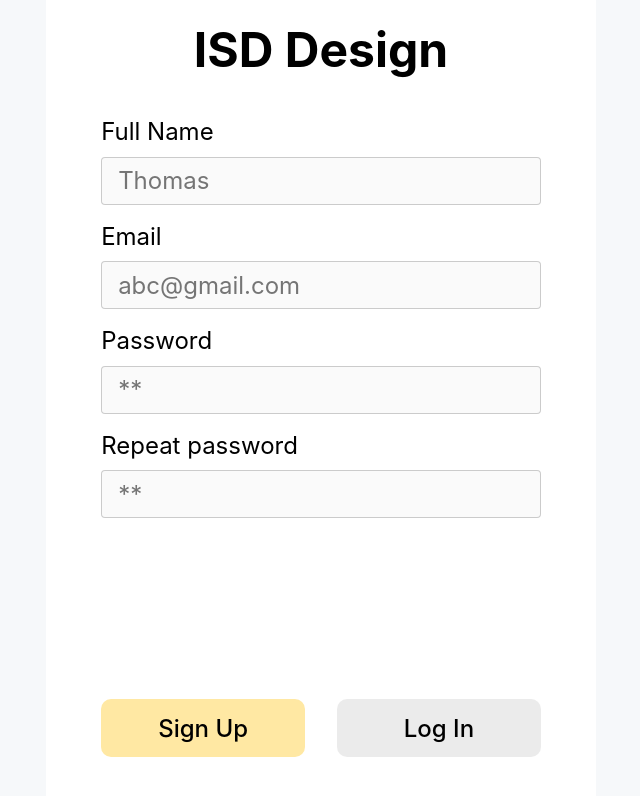
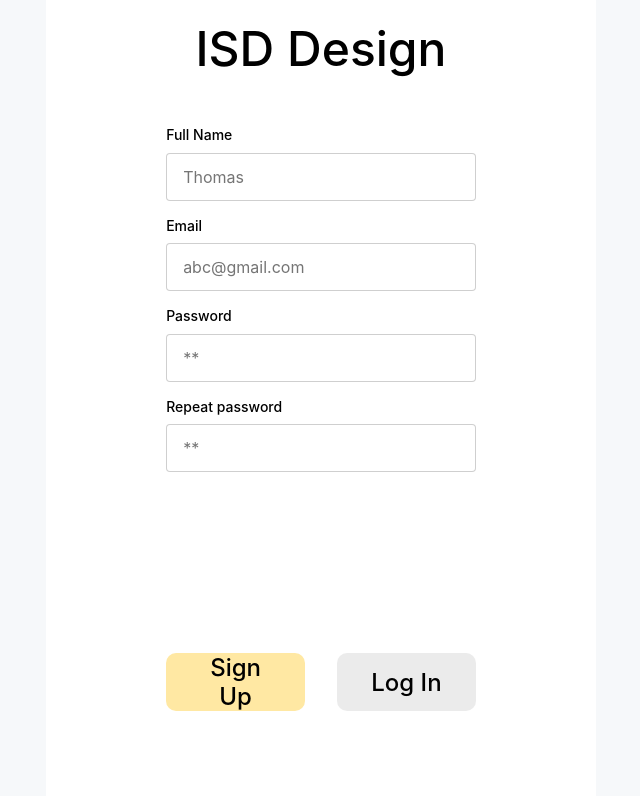
Before and after one commit to Alforoan/ISDFE, a React (Vite) app in the folder isd-app/: page /signup in a window 1280 px wide. Shown: the top 796 px of the page, without its empty margins (319-959 px from the left). Built offline with nearby package versions, Linux system fonts and the light colour scheme.

Commit message:
Created initial Login page:
* Added email and password fields, login button
* Adjusted styles according to new design

```diff
--- a/isd-app/src/pages/LogIn/LogIn.jsx
+++ b/isd-app/src/pages/LogIn/LogIn.jsx
@@ -1,7 +1,38 @@
-import React from 'react';
+import React from "react";
+import { useForm } from "react-hook-form";
+import "./LogIn.scss";
 
 const LogIn = () => {
-	return <h2>LogIn</h2>;
+  const { register, handleSubmit } = useForm();
+
+  const submitLogIn = (formData) => {
+    console.log(formData);
+  };
+
+  return (
+    <div className="form-container login">
+      <form className="form" onSubmit={handleSubmit(submitLogIn)}>
+        <h3 className="form-title">ISD Design</h3>
+        <fieldset>
+          <div className="form-input">
+            <label htmlFor="email">Email</label>
+            <input
+              type="email"
+              placeholder="name@company.com"
+              {...register("email")}
+            />
+          </div>
+        </fieldset>
+        <fieldset>
+          <div className="form-input">
+            <label htmlFor="password">Password</label>
+            <input type="password" placeholder="**" {...register("password")} />
+          </div>
+        </fieldset>
+        <button className="button">Log in</button>
+      </form>
+    </div>
+  );
 };
 
 export default LogIn;
--- a/isd-app/src/pages/LogIn/LogIn.scss
+++ b/isd-app/src/pages/LogIn/LogIn.scss
@@ -0,0 +1,18 @@
+@import '../../styles/variables';
+
+.login {
+    fieldset:not(:first-of-type) {
+        margin-top: 1rem;
+    }
+
+    .button {
+        padding: 0.75rem 0.625rem;
+        align-self: stretch;
+        border-radius: 0.25rem;
+        background: $button-blue-background;
+        color: $white-text;
+        font-size: $font-size-small;
+        font-weight: $fontWeightSemiBold;
+        margin-top: 2rem;
+    }
+}
--- a/isd-app/src/pages/SignUp/SignUp.scss
+++ b/isd-app/src/pages/SignUp/SignUp.scss
@@ -14,9 +14,11 @@
 		display: flex;
 		flex-direction: column;
 		align-items: center;
+		justify-content: center;
 		background-color: $form-white-background;
 		width: 42.95vw;
-		padding: 0px 55px 0px 55px;
+		padding: 3rem 7.5rem;
+		border-radius: 0.5rem;
 
 		fieldset {
 			max-width: 611px;
@@ -106,17 +108,17 @@
 
 	.form-title {
 		font-size: $font-size-large;
-		font-weight: $fontWeightBold;
-		margin: 2.9375rem 0rem 2.3125rem 0rem;
+		font-weight: $fontWeightMedium;
+		margin-bottom: 3rem;
 	}
 
 	.form-input {
-		font-size: $font-size-regular;
 
 		label {
 			display: block;
-			font-weight: $fontWeightRegular;
+			font-weight: $fontWeightMedium;
 			line-height: 140%;
+			font-size: 0.875rem;
 		}
 
 		input {
@@ -126,10 +128,10 @@
 			height: 100%;
 			border-radius: 0.25rem;
 			border: 1px solid var(--Black-20, rgba(17, 17, 19, 0.2));
-			background: var(--Black-2, rgba(0, 0, 0, 0.02));
 			box-sizing: border-box;
-			font-weight: 1rem;
+			font-weight: $fontWeightRegular;
 			padding: 0.8125rem 1rem;
+			font-size: $font-size-small;
 		}
 	}
 }
--- a/isd-app/src/styles/_variables.scss
+++ b/isd-app/src/styles/_variables.scss
@@ -44,3 +44,7 @@ $font-size-small: 1rem;
 //background Colors
 $default-background: #f6f8fa;
 $form-white-background: #fff;
+$button-blue-background: #0774C3;
+
+//font Colors
+$white-text: #fff;
```
Also changed, not shown: 1 other file (tests, documents, lock files or other folders).
